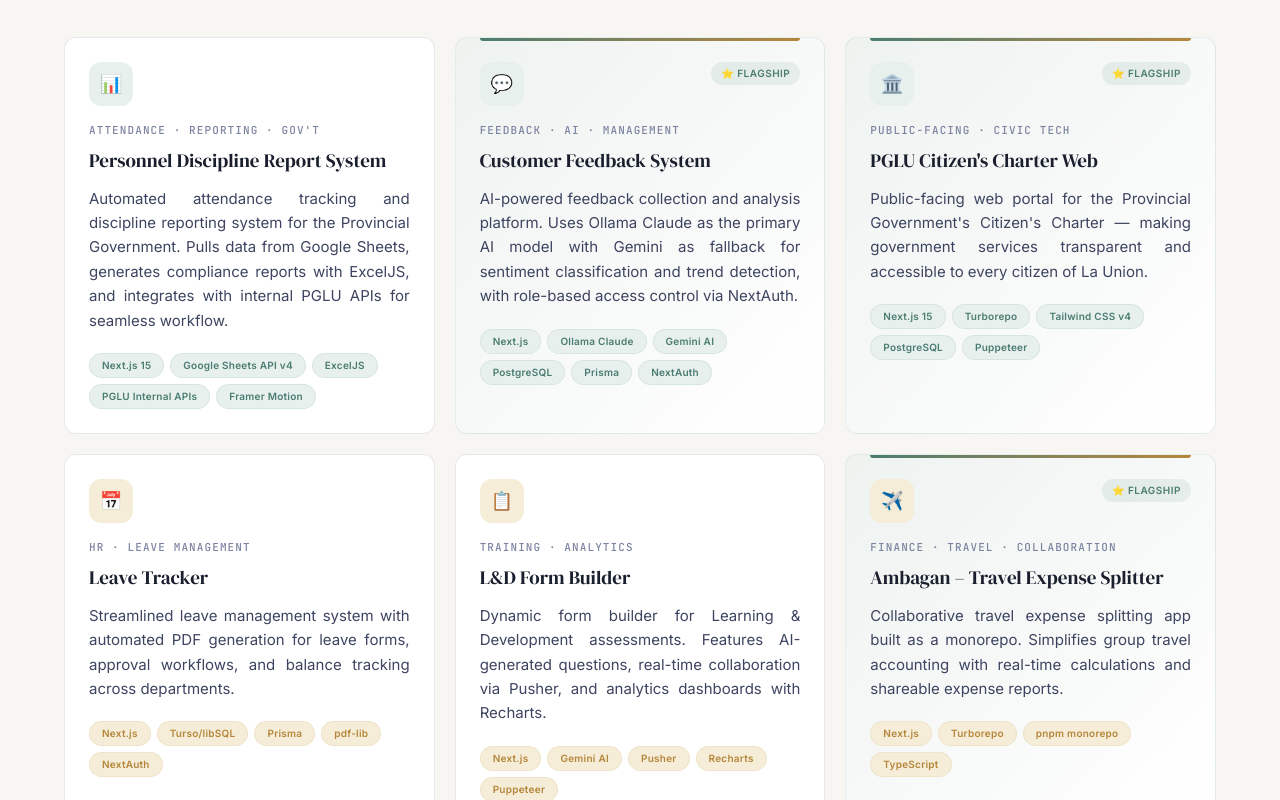
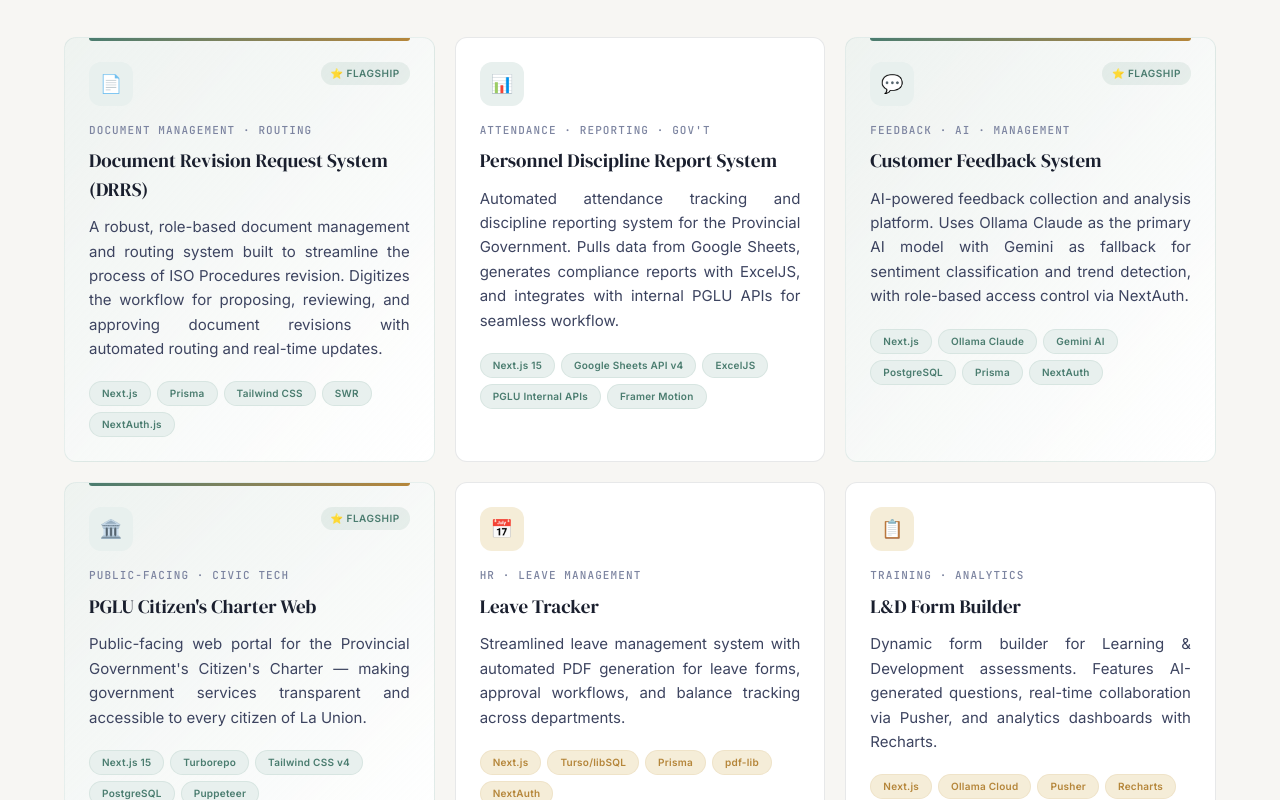
Before and after one commit to halords/portfolio, a Next.js app: page / in a window 1280 px wide. Shown: the part 3640-4440 px from the top of the page. Built offline with nearby package versions, Linux system fonts and the light colour scheme.

Commit message:
feat: add project data definitions and project documentation for DRRF

```diff
--- a/data/projects.ts
+++ b/data/projects.ts
@@ -11,6 +11,17 @@ export interface Project {
 }
 
 export const projects: Project[] = [
+  {
+    id: "drrrf",
+    icon: "📄",
+    iconVariant: "sage",
+    type: "Document Management · Routing",
+    title: "Document Revision Request System (DRRS)",
+    description:
+      "A robust, role-based document management and routing system built to streamline the process of ISO Procedures revision. Digitizes the workflow for proposing, reviewing, and approving document revisions with automated routing and real-time updates.",
+    tech: ["Next.js", "Prisma", "Tailwind CSS", "SWR", "NextAuth.js"],
+    featured: true,
+  },
   {
     id: "pdr",
     icon: "📊",
@@ -74,7 +85,7 @@ export const projects: Project[] = [
     title: "L&D Form Builder",
     description:
       "Dynamic form builder for Learning & Development assessments. Features AI-generated questions, real-time collaboration via Pusher, and analytics dashboards with Recharts.",
-    tech: ["Next.js", "Gemini AI", "Pusher", "Recharts", "Puppeteer"],
+    tech: ["Next.js", "Ollama Cloud", "Pusher", "Recharts", "Puppeteer", "Turso/libSQL", "NextAuth"],
   },
   {
     id: "ambagan",
@@ -84,7 +95,7 @@ export const projects: Project[] = [
     title: "Ambagan – Travel Expense Splitter",
     description:
       "Collaborative travel expense splitting app built as a monorepo. Simplifies group travel accounting with real-time calculations and shareable expense reports.",
-    tech: ["Next.js", "Turborepo", "pnpm monorepo", "TypeScript"],
+    tech: ["Next.js", "Turborepo", "pnpm monorepo", "TypeScript", "Ollama Cloud", "React Native", "Expo", "Android", "Web", "Google OAuth"],
     featured: true,
   },
   {
@@ -103,6 +114,5 @@ export const projects: Project[] = [
       "Zustand",
       "Tailwind CSS v4",
     ],
-    wide: true,
   },
 ];
```
Also changed, not shown: 1 other file (tests, documents, lock files or other folders).
